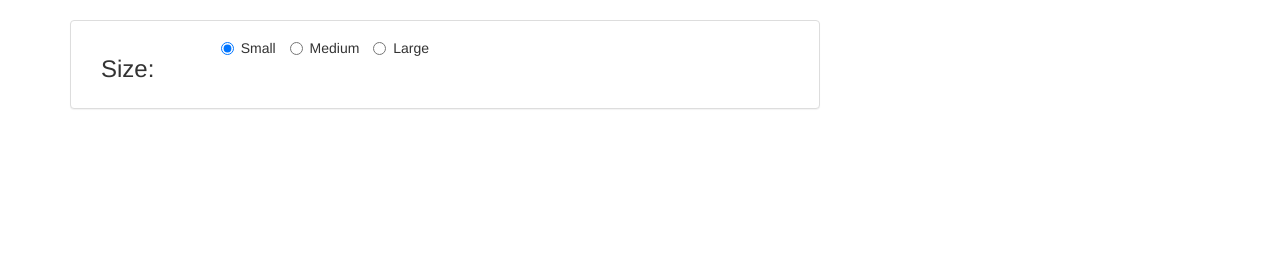
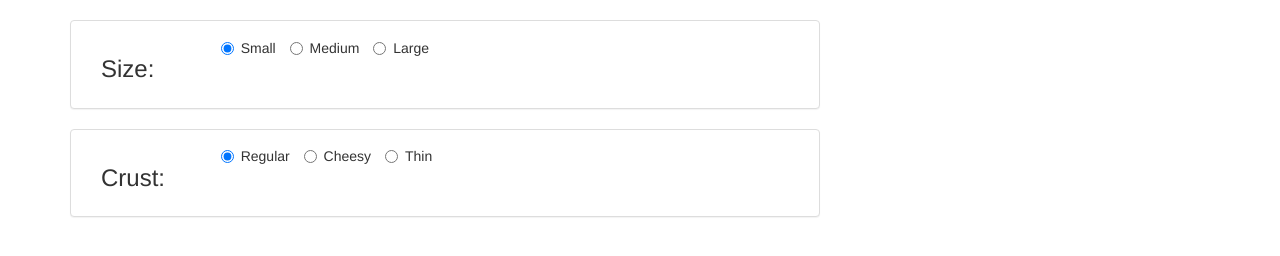
Before and after one commit to Lilkgb/Order-Pizza, a plain HTML site: page index.html in a window 1280 px wide. Shown: the part 270-526 px from the top of the page. Drawn offline with Linux system fonts and the light colour scheme.

Commit message:
add radio buttons for pizza crust options

```diff
--- a/css/styles.css
+++ b/css/styles.css
@@ -2,5 +2,5 @@
   height: 200px;
   length: 200px;
   z-index: 1;
-  overflow: hidden;
+  float: right;
 }
--- a/index.html
+++ b/index.html
@@ -11,13 +11,13 @@
   <body>
     <div class="container-fluid header">
       <div class="jumbotron" id="header">
-        <img src="img/pizzaLogo.png" alt="A picture of Peter Griffin from family guy holding a pizza" class="img-responsive img-header" id="logo" style="float: right;">
+        <img src="img/pizzaLogo.png" alt="A picture of Peter Griffin from family guy holding a pizza" class="img-responsive img-header" id="logo">
         <h1>Every Pizza Place</h1>
         <br>
         <p>Make your custom pizza below:</p>
       </div>
     </div>
-    <div class="container">
+    <div class="container"> <!-- pizza size options -->
       <div class="row">
         <div class="col-md-8">
           <div class="panel panel-default panel-custom">
@@ -43,5 +43,31 @@
         </div>
       </div>
     </div>
+    <div class="container"> <!-- crust options -->
+      <div class="row">
+        <div class="col-md-8">
+          <div class="panel panel-default panel-custom">
+            <div class="panel-body">
+              <div class="col-md-2">
+                <h3>Crust:</h3>
+              </div>
+            <div class="col-md-10">
+              <form id="pizzaCrust">
+                <label class="radio-inline">
+                  <input type="radio" name="pizza-crust" id="crust-regular" value="regular" checked> Regular
+                </label>
+                <label class="radio-inline">
+                  <input type="radio" name="pizz-crust" id="crust-cheesy" value="cheesy"> Cheesy
+                </label>
+                <label class="radio-inline">
+                  <input type="radio" name="pizz-crust" id="crust-thin" value="thin"> Thin
+                </label>
+              </form>
+            </div>
+            </div>
+          </div>
+        </div>
+      </div>
+    </div>
   </body>
 </html>
```
